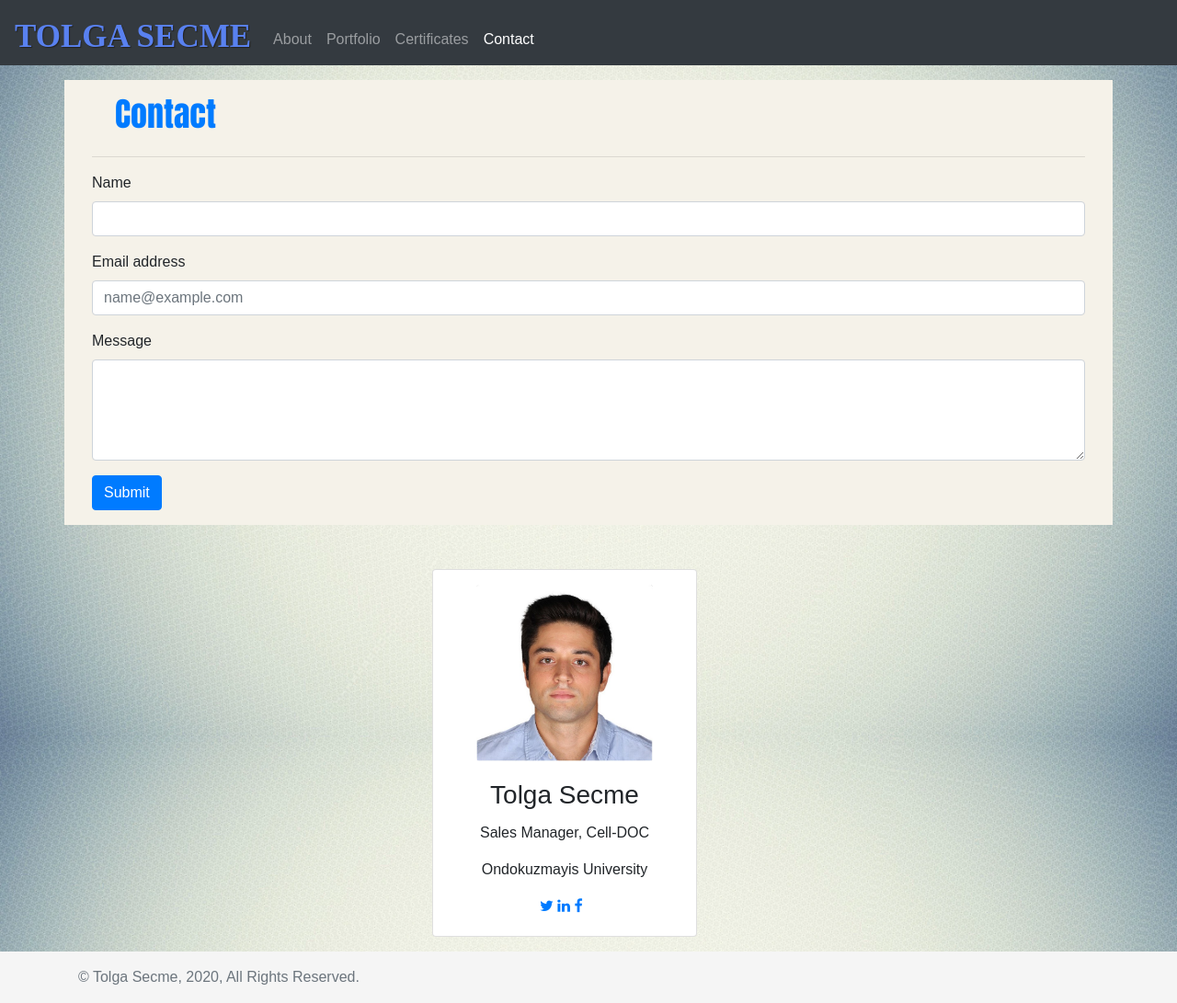
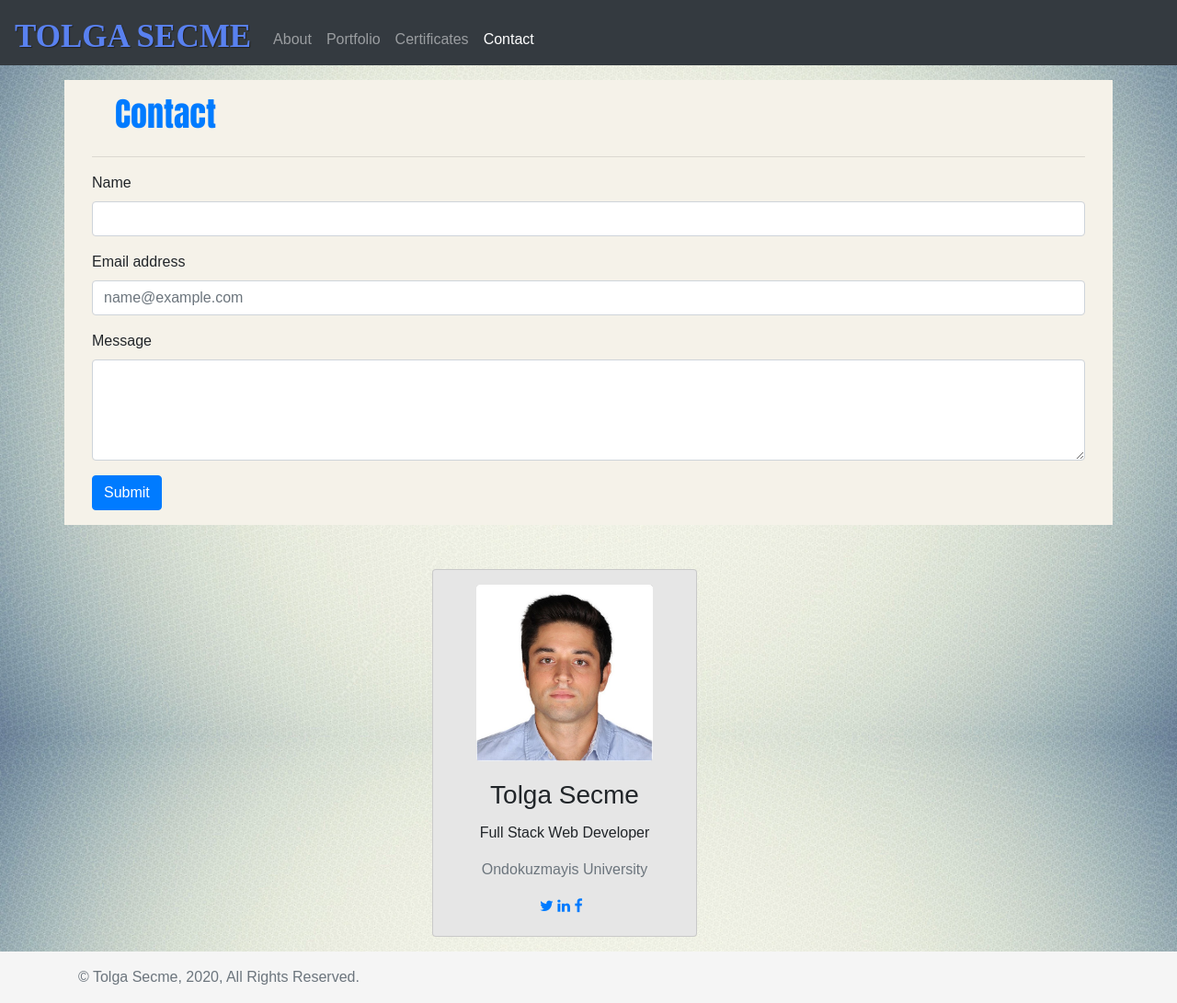
Before and after one commit to TolgaS92/Responsive-Portfolio, a plain HTML site: page contact.html in a window 1280 px wide. Shown: the whole page at 92% size. Drawn offline with nearby package versions, Linux system fonts and the light colour scheme.

Commit message:
UpdatePortfolio

```diff
--- a/assets/css/style.css
+++ b/assets/css/style.css
@@ -62,6 +62,10 @@ h2 {
   background-color: rgb(125, 143, 127);
 }
 
+#personalcard {
+  background-color: rgb(230, 230, 230);
+}
+
 /** END CONTENT**/
 
 /**FOOTER**/
--- a/contact.html
+++ b/contact.html
@@ -71,13 +71,13 @@
                 <div class="row">
                     <div class="col-md-4"></div>
                     <div class="col-sm-12 col-md-4 mt-5">
-                        <div class="card" style="width: 18rem;">
+                        <div class="card" style="width: 18rem;" id="personalcard">
                             <img src="./assets/images/profile.jpg" class="card-img-top rounded mx-auto d-block mt-3"
                                 style="width: 12rem;" alt="Tolga">
                             <div class="card-body">
                                 <h3 class="card-title text-center">Tolga Secme</h3>
-                                <p class="card-text text-center job-des">Sales Manager, Cell-DOC</p>
-                                <p class="card-text text-center">Ondokuzmayis University</p>
+                                <p class="card-text text-center job-des">Full Stack Web Developer</p>
+                                <p class="card-text text-center text-muted">Ondokuzmayis University</p>
                                 <div class="ml-5 pl-5">
                                     <a href="http://twitter.com/tolgascme" target="_blank"><i
                                             class="fa fa-twitter"></i></a>
```
